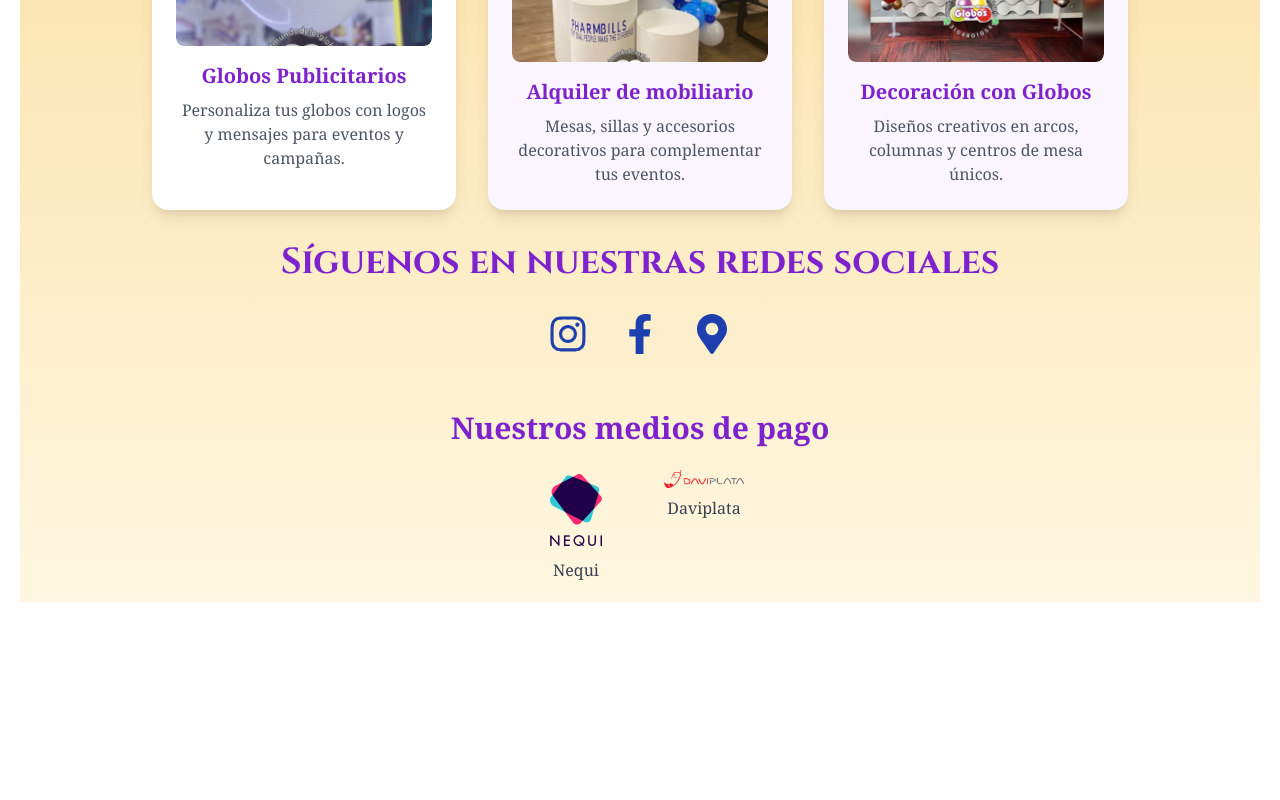
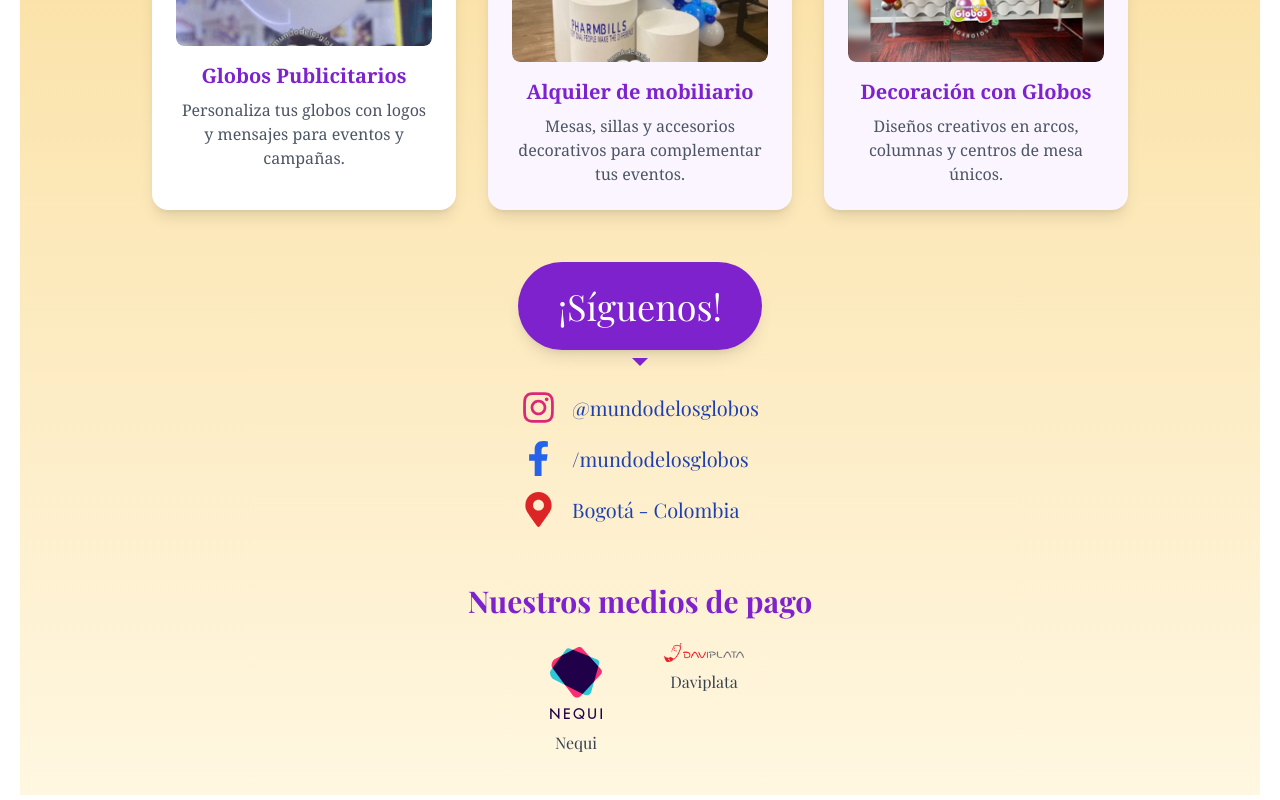
Before and after one commit to crisalo123/ElMundodeLosGlobos, a React (Vite) app: page / in a window 1280 px wide. Shown: the part 1133-1933 px from the top of the page. Before the commit the page ends 1740 px from the top, so only its background shows below. Built offline with nearby package versions, Linux system fonts and the light colour scheme; a web font is replaced by a local one.

Commit message:
CCVO: CHANGUE DISEÑO

```diff
--- a/src/feature/pages/components/contacto.tsx
+++ b/src/feature/pages/components/contacto.tsx
@@ -1,46 +1,81 @@
 import { FaInstagram, FaFacebookF, FaMapMarkerAlt } from "react-icons/fa";
-import logoNequi from '@/assets/img/mediosPago/nequi.png';
-import logoDaviplata from '@/assets/img/mediosPago/daviplata.png';
+import logoNequi from "@/assets/img/mediosPago/nequi.png";
+import logoDaviplata from "@/assets/img/mediosPago/daviplata.png";
 
 export const Contacto = () => {
   return (
-   <section id="contact" className="flex flex-col justify-center items-center py-5 px-6 ">
+    <section
+      id="contact"
+      className="flex flex-col justify-center items-center py-10 px-6 "
+    >
+      {/* Globo de "Síguenos" */}
+      <div className="relative mb-10">
+        <div className="bg-purple-700 text-white text-2xl md:text-4xl px-10 py-6 rounded-full font-['Playfair_Display'] shadow-lg">
+          ¡Síguenos!
+        </div>
+        {/* El piquito del globo */}
+        <div className="absolute -bottom-4 left-1/2 -translate-x-1/2 w-0 h-0 border-l-8 border-r-8 border-t-8 border-transparent border-t-purple-700"></div>
+      </div>
 
       {/* Redes sociales */}
       <div className="flex flex-col items-center gap-6">
-    <h2 className="text-lg md:text-4xl font-bold text-purple-700 mb-2 font-['Cinzel']">
-      Síguenos en nuestras redes sociales
-    </h2>
-    <div className="flex gap-8 text-blue-800">
-      <a href="https://instagram.com" target="_blank" rel="noopener noreferrer" className="hover:scale-125 transition">
-        <FaInstagram size={40} />
+        <div className="flex flex-col gap-4 text-blue-800">
+          <a
+            href="https://instagram.com/mundodelosglobos"
+            target="_blank"
+            rel="noopener noreferrer"
+            className="flex items-center gap-4 hover:scale-105 transition"
+          >
+            <FaInstagram size={35} className="text-pink-600" />
+            <span className="text-xl font-['Playfair_Display']">
+              @mundodelosglobos
+            </span>
           </a>
-      <a href="https://facebook.com" target="_blank" rel="noopener noreferrer" className="hover:scale-125 transition">
-        <FaFacebookF size={40} />
+          <a
+            href="https://facebook.com/mundodelosglobos"
+            target="_blank"
+            rel="noopener noreferrer"
+            className="flex items-center gap-4 hover:scale-105 transition"
+          >
+            <FaFacebookF size={35} className="text-blue-600" />
+            <span className="text-xl font-['Playfair_Display']">
+              /mundodelosglobos
+            </span>
           </a>
-      <a href="https://maps.google.com" target="_blank" rel="noopener noreferrer" className="hover:scale-125 transition">
-        <FaMapMarkerAlt size={40} />
+          <a
+            href="https://maps.google.com"
+            target="_blank"
+            rel="noopener noreferrer"
+            className="flex items-center gap-4 hover:scale-105 transition"
+          >
+            <FaMapMarkerAlt size={35} className="text-red-600" />
+            <span className="text-xl font-['Playfair_Display']">
+              Bogotá - Colombia
+            </span>
           </a>
         </div>
       </div>
 
       {/* Medios de pago */}
       <div className="mt-14 w-full max-w-md">
-    <h3 className="text-lg md:text-3xl font-semibold text-purple-700 text-center mb-6 font-['Playfair Display']">
+        <h3 className="text-lg md:text-3xl font-semibold text-purple-700 text-center mb-6 font-['Playfair_Display']">
           Nuestros medios de pago
         </h3>
         <div className="flex justify-center gap-12">
           <div className="flex flex-col items-center hover:scale-110 transition">
             <img src={logoNequi} alt="Nequi" className="w-20 h-auto" />
-        <span className="text-base mt-2 font-medium text-gray-700 font-['Playfair Display']">Nequi</span>
+            <span className="text-base mt-2 font-medium text-gray-700 font-['Playfair_Display']">
+              Nequi
+            </span>
           </div>
           <div className="flex flex-col items-center hover:scale-110 transition">
             <img src={logoDaviplata} alt="Daviplata" className="w-20 h-auto" />
-        <span className="text-base mt-2 font-medium text-gray-700 font-['Playfair Display']">Daviplata</span>
+            <span className="text-base mt-2 font-medium text-gray-700 font-['Playfair_Display']">
+              Daviplata
+            </span>
           </div>
         </div>
       </div>
     </section>
-
   );
 };
```
Lines whose indentation alone changed are shown as unchanged.
